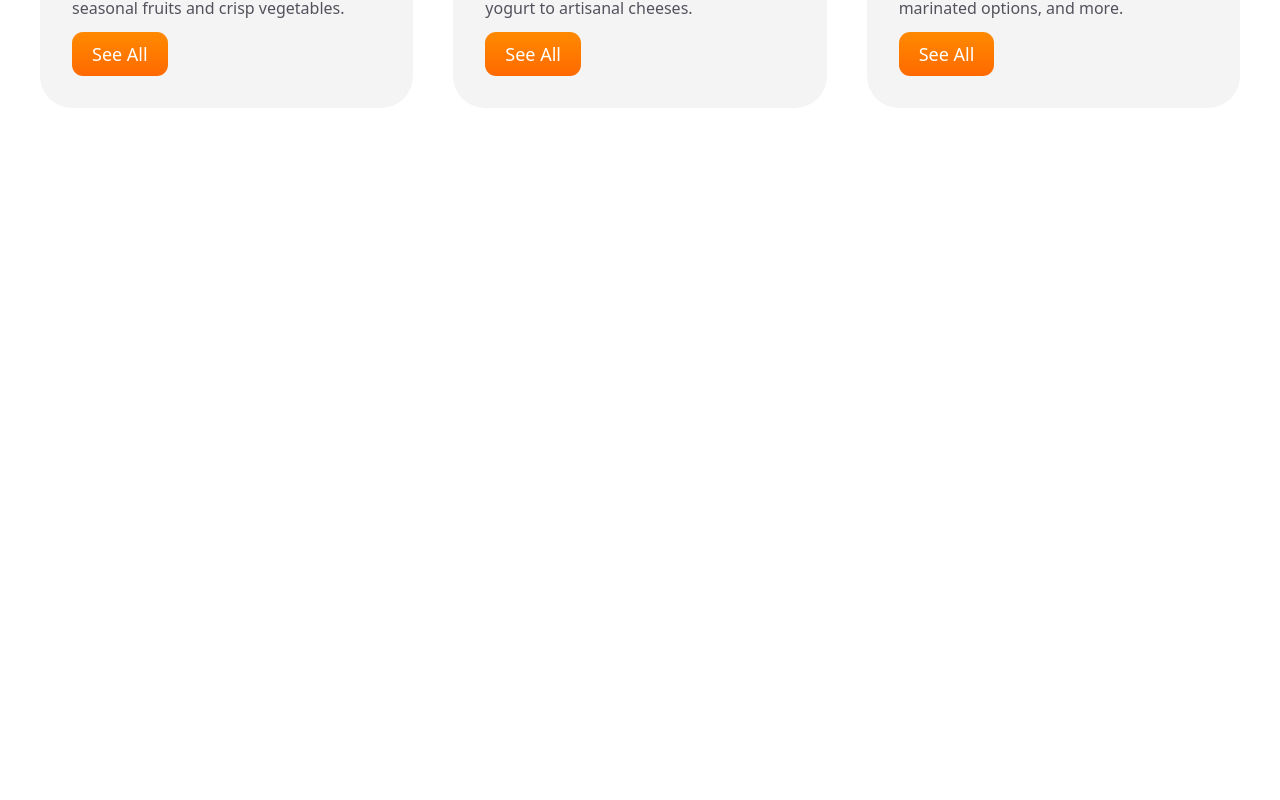
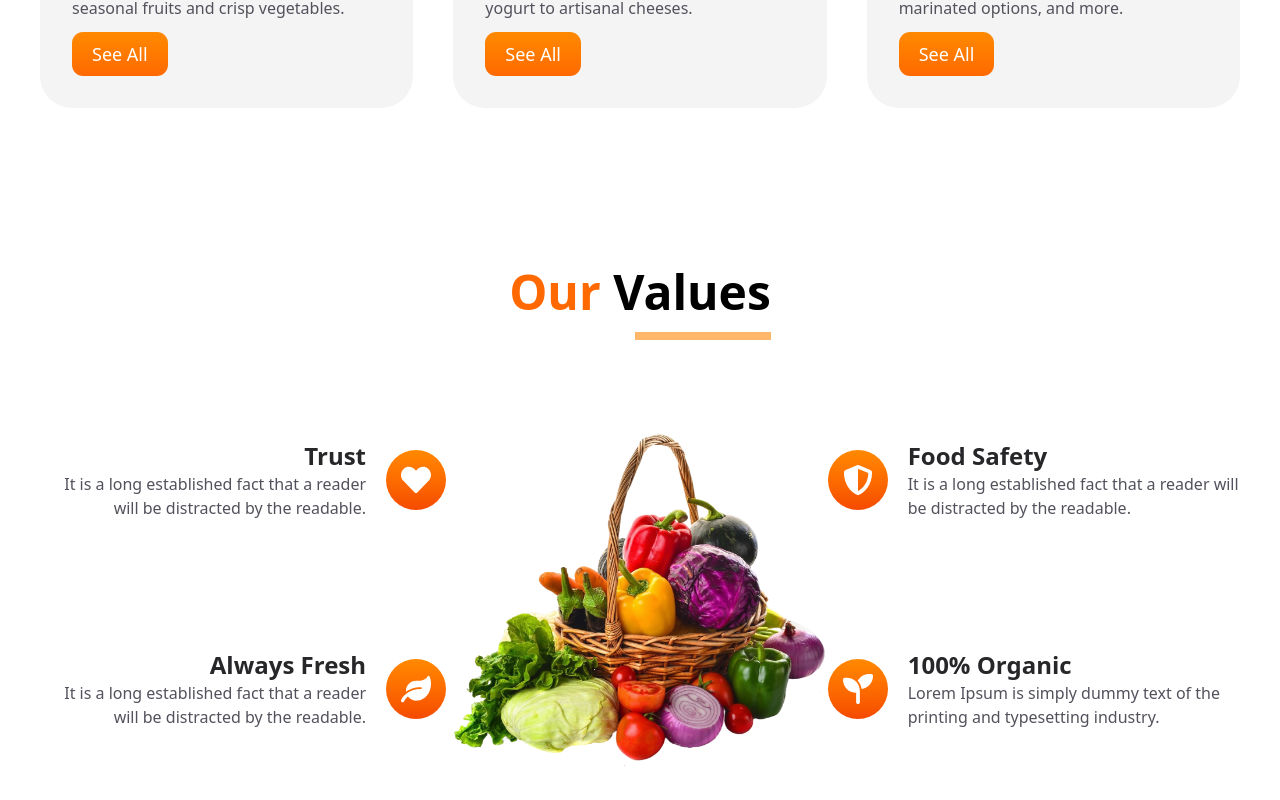
Before and after one commit to ammadzahid/Grocify-Website, a React (Vite) app: page / in a window 1280 px wide. Shown: the part 1124-1924 px from the top of the page. Before the commit the page ends 1312 px from the top, so only its background shows below. Built offline with nearby package versions, Linux system fonts and the light colour scheme.

Commit message:
value Secion add

```diff
--- a/src/components/Home/Home.jsx
+++ b/src/components/Home/Home.jsx
@@ -2,12 +2,14 @@ import React from 'react'
 import Navbar from '../Navbar/Navbar.jsx'
 import Hero from '../Hero/Hero.jsx'
 import Category from '../Category/Category.jsx'
+import Values from '../Values/Values.jsx'
 const Home = () => {
   return (
     <div>
         <Navbar />
         <Hero />
         <Category />
+        <Values />
     </div>
   )
 }
--- /dev/null
+++ b/src/components/Values/Values.jsx
@@ -0,0 +1,95 @@
+import React from 'react'
+import Heading from '../Heading/Heading'
+import { FaHeart, FaLeaf, FaShieldAlt } from 'react-icons/fa'
+import { FaSeedling } from 'react-icons/fa6'
+import Bucket from '../../assets/basket-full-vegetables.png'
+
+
+const Values = () => {
+
+
+    const leftValue = values.slice(0,2).map(item => {
+        return (
+            <div className='flex md:flex-row-reverse flex-col md:items-center md:py-15 py-5'>
+                <div>
+                    <span className='flex justify-center items-center text-white text-3xl bg-gradient-to-b from-orange-400 to-orange-600 w-15 h-15 rounded-full'>{item.icon}</span>
+                </div>
+                <div className='md:text-right md:pr-5'>
+                    <h3 className='text-zinc-800 text-2xl font-bold'>{item.title}</h3>
+                    <p className='text-zinc-600'>{item.para}</p>
+                </div>
+            </div>
+        )
+    })
+
+
+    const rightValue = values.slice(2).map(item => {
+        return (
+            <div className='flex md:flex-row flex-col md:items-center md:py-15 py-5'>
+                <div>
+                    <span className='flex justify-center items-center text-white text-3xl bg-gradient-to-b from-orange-400 to-orange-600 w-15 h-15 rounded-full'>{item.icon}</span>
+                </div>
+                <div className='md:pl-5'>
+                    <h3 className='text-zinc-800 text-2xl font-bold'>{item.title}</h3>
+                    <p className='text-zinc-600'>{item.para}</p>
+                </div>
+            </div>
+        )
+    })
+
+
+    return (
+
+        <div className='max-w-[1400px] mx-auto px-10 py-20'>
+
+            <Heading ColorText='Our' SimpleText='Values' />
+
+
+            <div className='flex  md:flex-row flex-col mt-10'>
+                <div className='flex justify-between flex-col'>
+                    {leftValue}
+                </div>
+
+                <div className='w-1/2 md:flex hidden'>
+                    <img src={Bucket} alt="Bucket" />
+                </div>
+
+                <div className='flex justify-between flex-col'>
+                    {rightValue}
+                </div>
+            </div>
+
+
+        </div>
+    )
+}
+
+export default Values
+
+const values = [
+    {
+        id: 1,
+        title: 'Trust',
+        para: 'It is a long established fact that a reader will be distracted by the readable.',
+        icon: <FaHeart />
+    },
+    {
+        id: 2,
+        title: 'Always Fresh',
+        para: 'It is a long established fact that a reader will be distracted by the readable.',
+        icon: <FaLeaf />
+    },
+    {
+        id: 3,
+        title: 'Food Safety',
+        para: 'It is a long established fact that a reader will be distracted by the readable.',
+        icon: <FaShieldAlt />
+    },
+    {
+        id: 4,
+        title: '100% Organic',
+        para: 'Lorem Ipsum is simply dummy text of the printing and typesetting industry.',
+        icon: <FaSeedling />
+    },
+
+]
--- a/src/index.css
+++ b/src/index.css
@@ -1 +1,5 @@
 @import "tailwindcss";
+
+/* *{
+    border: 1px solid red;
+} */
```
